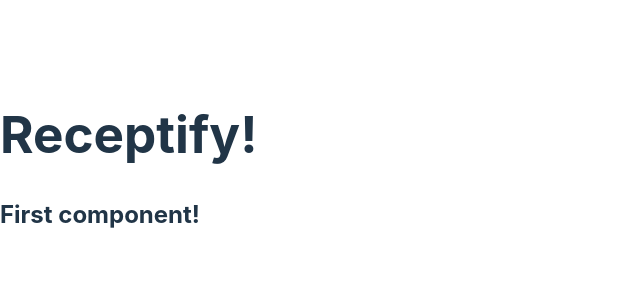
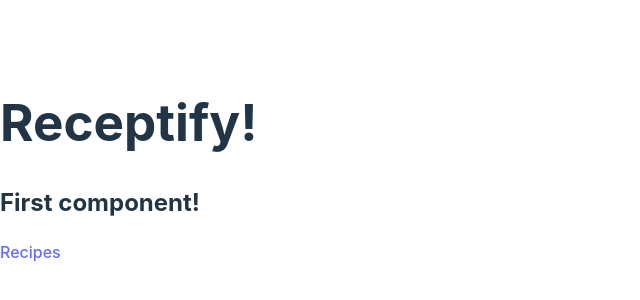
Before and after one commit to JuhoSiitonen/Receptify, a React (Vite) app in the folder frontend/: page / in a window 1280 px wide. Shown: the part 238-538 px from the top of the page, without its empty margins (0-640 px from the left). Built offline with nearby package versions, Linux system fonts and the light colour scheme; the HTML template or start-up script is replaced by a standard one.

Commit message:
first test of frontend with backend using recipies view

```diff
--- a/frontend/src/App.jsx
+++ b/frontend/src/App.jsx
@@ -1,5 +1,6 @@
 import { Routes, Route } from 'react-router-dom'
 import Mainpage from './components/Mainpage'
+import RecipiesView from './components/RecipiesView'
 
 function App() {
 
@@ -8,7 +9,7 @@ function App() {
       <h1>Receptify!</h1>
       <Routes>
         <Route path="/" element={<Mainpage />} />
-        <Route path="/recipes" element={<h1>Recipes</h1>} />
+        <Route path="/recipes" element={<RecipiesView />} />
       </Routes>
     </div>
   )
--- a/frontend/src/components/Mainpage.jsx
+++ b/frontend/src/components/Mainpage.jsx
@@ -1,9 +1,10 @@
-
+import { Link } from 'react-router-dom'
 
 const Mainpage = () => {
     return (
         <>
         <h2>First component!</h2>
+        <Link to="/recipes">Recipes</Link>
         </>
     )
 }
--- a/frontend/src/components/RecipiesView.jsx
+++ b/frontend/src/components/RecipiesView.jsx
@@ -1,5 +1,5 @@
 import { useState, useEffect } from 'react';
-import { Recipies } from './Recipies';
+import Recipies from './Recipies';
 
 
 const RecipiesView = () => {
```
Also changed, not shown: frontend/.eslintrc.cjs.
